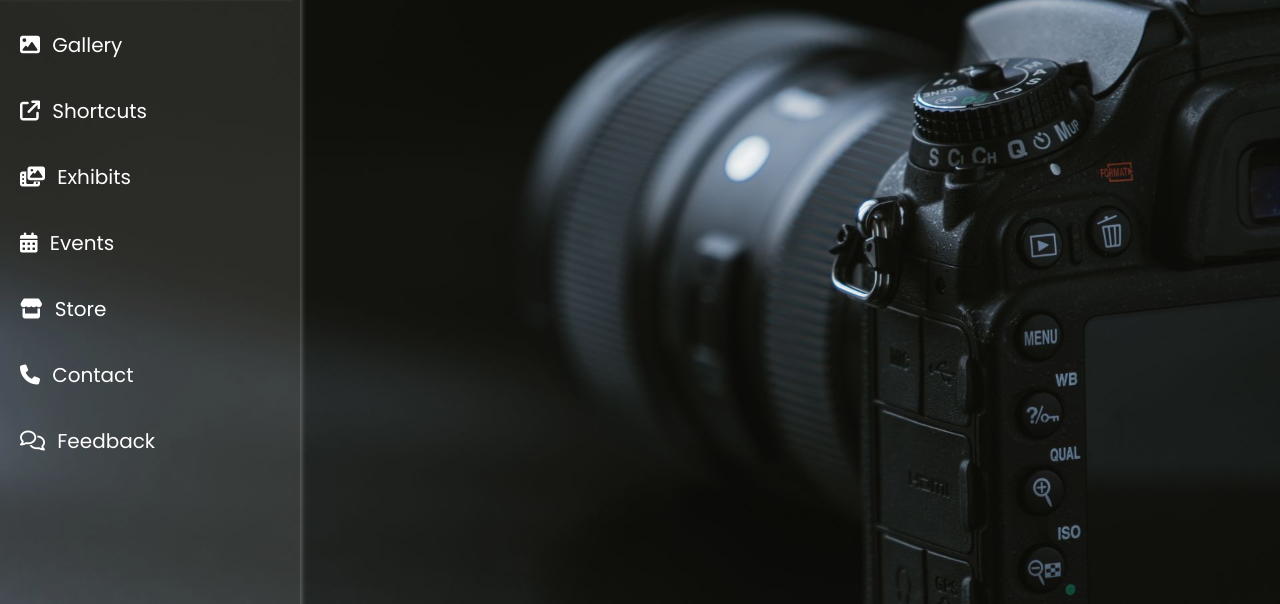
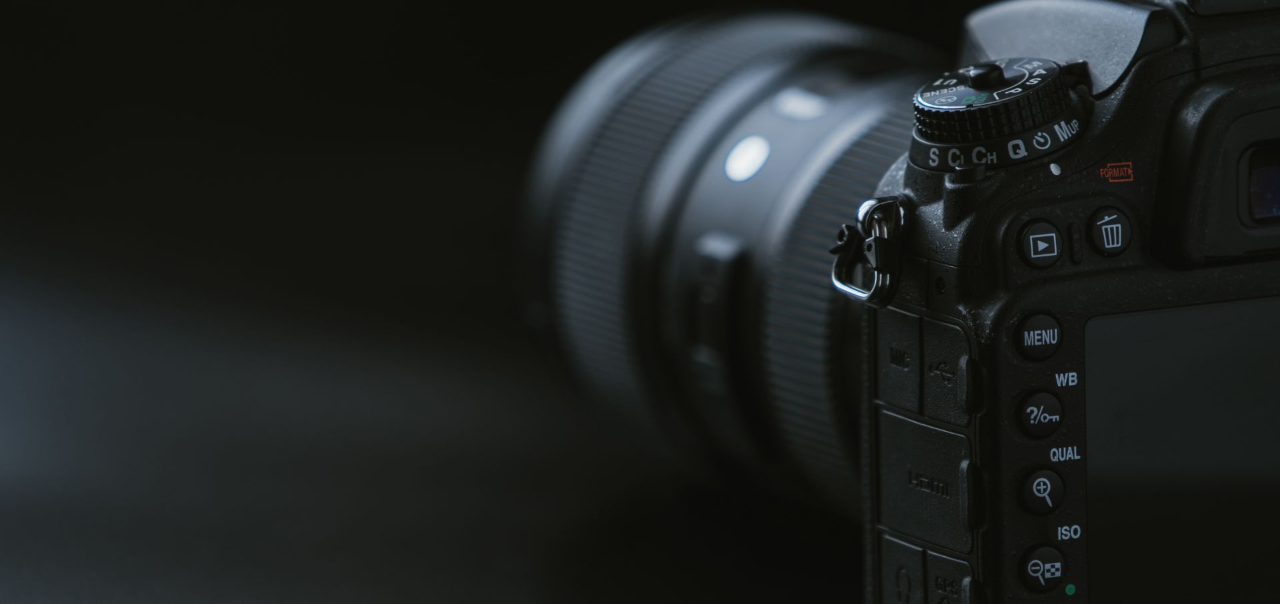
Before and after one commit to harshu639/navibar, a plain HTML site: page index.html in a window 1280 px wide. Shown: the part 73-677 px from the top of the page. Drawn offline with Linux system fonts and the light colour scheme.

Commit message:
Add files via upload

```diff
--- a/style.css
+++ b/style.css
@@ -28,7 +28,7 @@ body{
 }
 .sidebar_menu {
     position: fixed;
-    /* left: -330px; */
+    left: -330px;
     width: 300px;
     height: 100%;
     background-color: rgba(255, 255, 255, 0.1);
```
